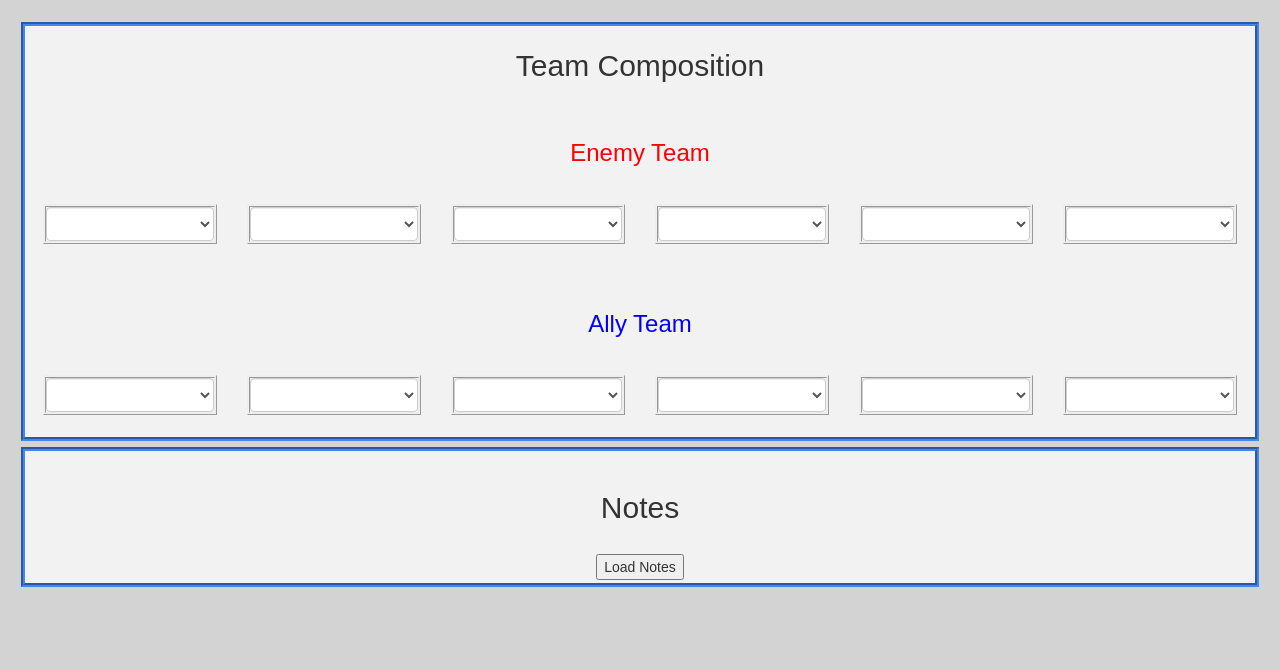
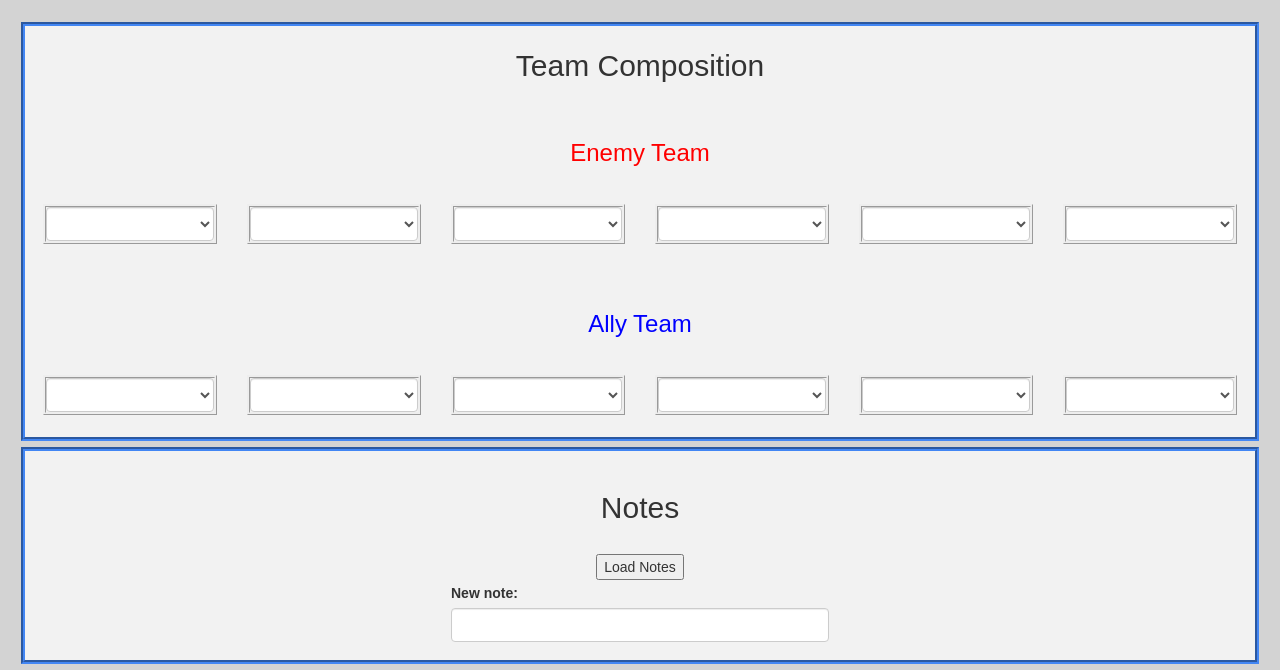
Before and after one commit to RaptureBTP/overwatch-calc, a website: page index.html in a window 1280 px wide. Shown: the part 956-1626 px from the top of the page. Before the commit the page ends 1549 px from the top, so only its background shows below. Drawn offline with nearby package versions, Linux system fonts and the light colour scheme.

Commit message:
Added ngModel to new note task

```diff
--- a/index.html
+++ b/index.html
@@ -258,6 +258,16 @@
             <div class="col-md-2 loadBtn"><button ng-click="test('Clicked it')">Load Notes</button></div>
             <div class="col-md-5"></div>
         </div>
+        <div class="row">
+            <div class="col-md-4"></div>
+            <div class="col-md-4">
+                <div class="form-group">
+                    <label for="newNote">New note:</label>
+                    <input type="text" ng-model="newNoteText" class="form-control" id="newNote">
+                </div>
+            </div>
+            <div class="col-md-4"></div>
+        </div>
     </div>
 
 
--- a/overwatchController.js
+++ b/overwatchController.js
@@ -70,7 +70,8 @@ angular.module("app", [])
         }
 
         $scope.test =function(msg){
-            console.log(msg);
+            //console.log(msg);
+            console.log($scope.newNoteText);
         };
 
         $scope.getBooks = function(){
```
